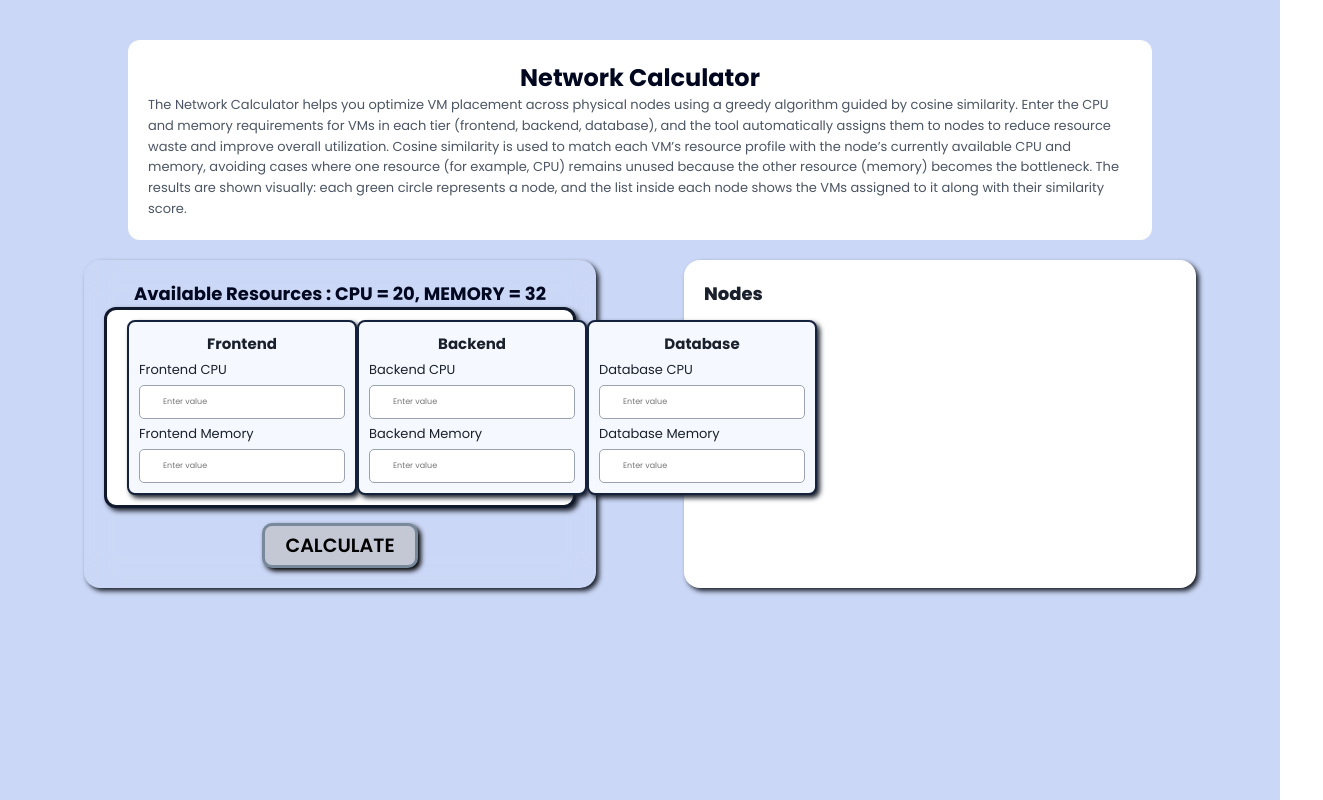
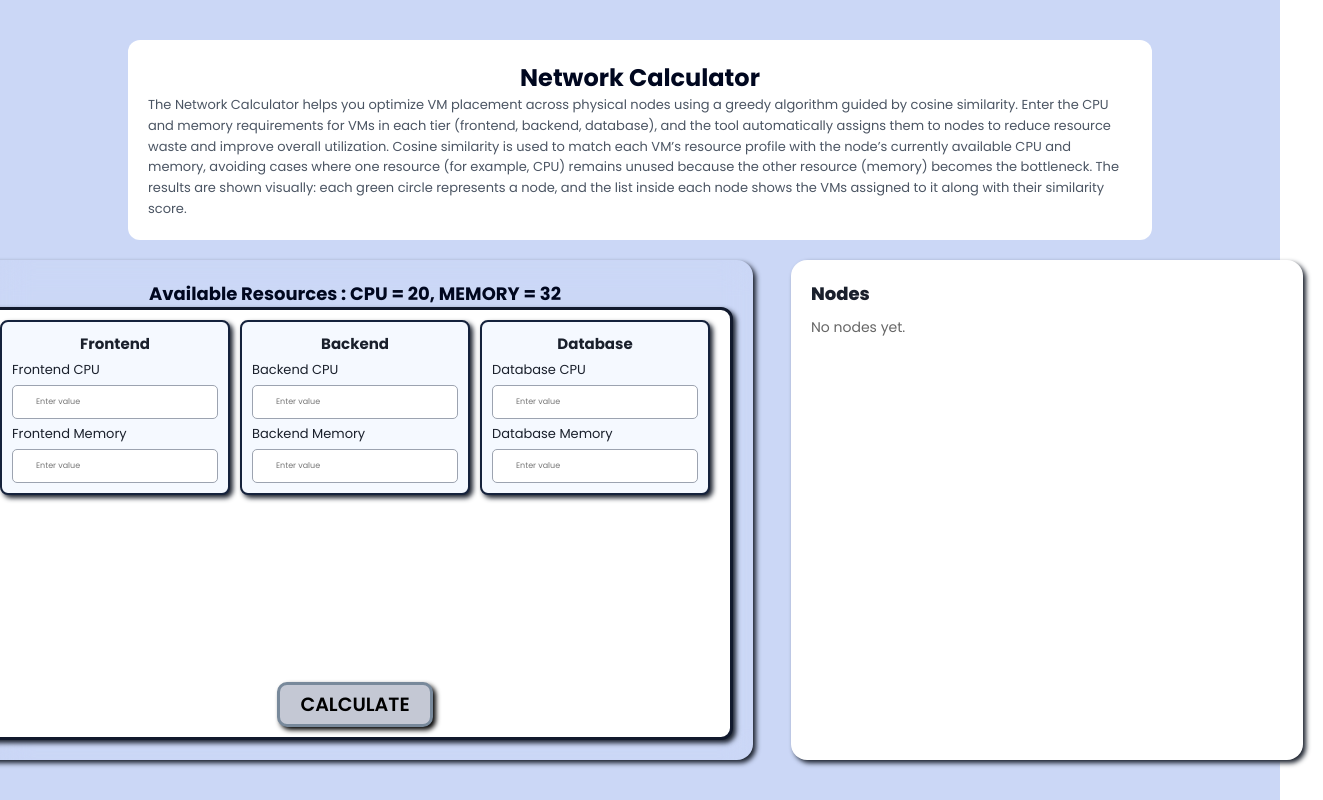
Before and after one commit to Black-Hawks-Codeworks/network-calculator, a React (Vite) app: page / in a window 1280 px wide. Shown: the whole page, 1323 px wide, since content can reach past the window. Built offline with nearby package versions, Linux system fonts and the light colour scheme.

Commit message:
styling fixes

```diff
--- a/src/modules/home/page.jsx
+++ b/src/modules/home/page.jsx
@@ -68,8 +68,6 @@ export default function HomePage() {
     // giati: theloume na kanoume placement se koino pool nodes (mixed tiers)
     const allVms = [...frontendVms, ...backendVms, ...databaseVms];
 
-
-
     // ena placement run mono, gia na mporoun na "paketaristoun" mazi
     const nodes = placeVMs(allVms, nodeCapacity);
 
@@ -101,6 +99,7 @@ export default function HomePage() {
 
           <div className={styles.formInner}>
             {/* FRONTEND */}
+            <div className={styles.groupContainer}>
               <div className={styles.group}>
                 <h3 className={styles.groupTitle}>Frontend</h3>
                 <CalculatorInput
@@ -157,6 +156,7 @@ export default function HomePage() {
             <button className={styles.calculateButton} onClick={handleCalculate}>
               CALCULATE
             </button>
+          </div>
         </section>
 
         <section className={styles.outputBox}>
--- a/src/modules/home/page.module.css
+++ b/src/modules/home/page.module.css
@@ -11,9 +11,8 @@
 .contentRow {
   display: flex;
   flex-direction: row;
-  gap: 40px;   /* κενό ανάμεσα σε φόρμα και output */
-  width: 100%;
-  max-width: 90vw;
+  gap: 38px; /* κενό ανάμεσα σε φόρμα και output */
+  flex: 1 1 auto;
 }
 
 .descriptionBox {
@@ -36,12 +35,7 @@
   color: hsl(215, 14%, 34%);
 }
 
-
 .formCard {
-  margin-right: auto;
-  margin-left: 20px;
-  width: 40vw;
-
   border-radius: 16px;
   padding: 20px 20px 20px;
 
@@ -60,18 +54,22 @@
   text-align: center;
   color: hsl(226, 100%, 6%);
   margin: 0px;
-  font-style: Times New Roman, Times, serif;
+  font-style:
+    Times New Roman,
+    Times,
+    serif;
 }
 
 .formInner {
-  width: 100%;
-  border:hsl(222, 46%, 12%) 3px solid;
+  border: hsl(222, 46%, 12%) 3px solid;
   border-radius: 12px;
   padding: 10px 20px;
   background: hsl(0, 0%, 100%);
   display: flex;
-  flex-direction: row;
+  flex-direction: column;
   justify-content: space-between;
+  align-items: center;
+  flex: 1 1 auto;
   box-shadow: 3px 3px 5px;
 }
 
@@ -85,6 +83,12 @@
   flex-direction: column;
   gap: 5px;
   box-shadow: 3px 3px 5px;
+}
+
+.groupContainer {
+  display: flex;
+  flex-direction: row;
+  gap: 10px;
 }
 
 .groupTitle {
```
Also changed, not shown: 2 other files (tests, documents, lock files or other folders). Lines whose indentation alone changed are shown as unchanged.
